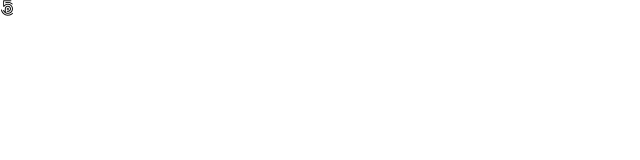
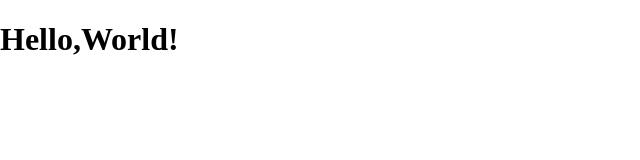
Before and after one commit to alexa8570/template-test, a plain HTML site: page index.html in a window 1280 px wide. Shown: the whole page, without its empty margins (0-640 px from the left). Drawn offline with Linux system fonts and the light colour scheme.

Commit message:
hello world

```diff
--- a/index.html
+++ b/index.html
@@ -9,7 +9,7 @@
     <link rel="stylesheet" href="style.css">
 </head>
 <body>
-    <i class="fab fa-500px"></i>
+    <h1>Hello,World!</h1>
     <!-- Script -->
     <script src="script.js"></script>
 </body>
```
